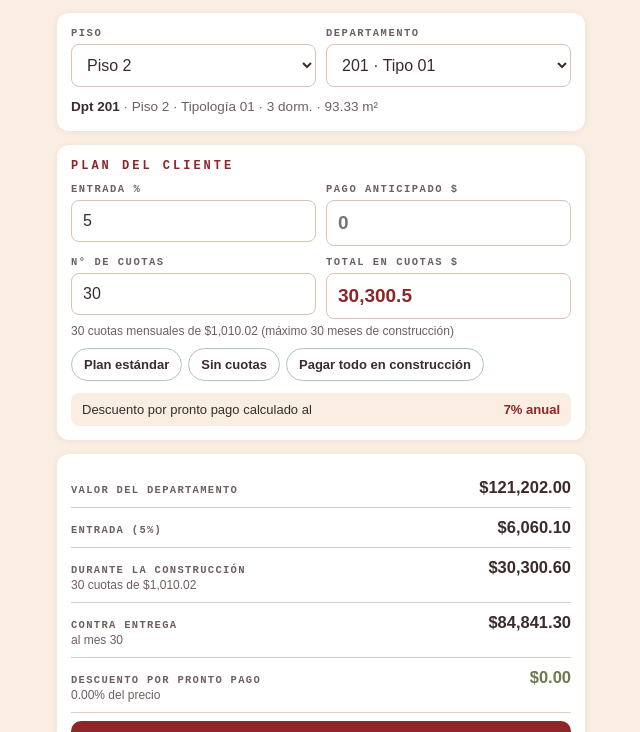
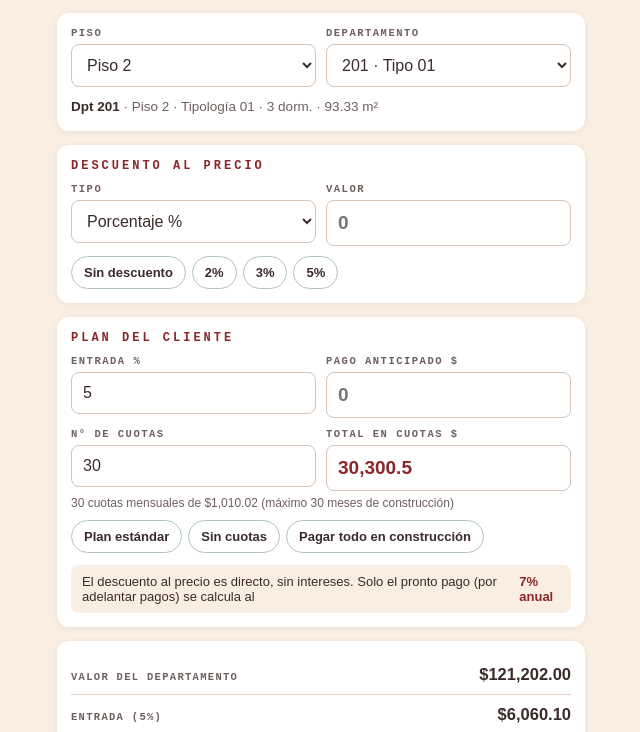
Before and after one commit to andleo83ec/edificiolavuelta, a website: page cotizador/calculadora.html in a window 1280 px wide. Shown: the part 80-812 px from the top of the page, without its empty margins (319-959 px from the left). Drawn offline with Linux system fonts and the light colour scheme; no server answers.

Commit message:
Add files via upload

```diff
--- a/cotizador/calculadora.html
+++ b/cotizador/calculadora.html
@@ -65,6 +65,20 @@ button:focus-visible,.chip:focus-visible{outline:3px solid var(--azul);outline-o
   </div>
 
   <div class="card">
+    <p class="ctit">Descuento al precio</p>
+    <div class="grid">
+      <div><label class="flbl" for="dTipo">Tipo</label><select id="dTipo"><option value="p">Porcentaje %</option><option value="m">Monto $</option></select></div>
+      <div><label class="flbl" for="dVal">Valor</label><input id="dVal" class="monto" type="text" inputmode="decimal" placeholder="0" autocomplete="off"></div>
+    </div>
+    <div class="atajos" id="atajosDesc">
+      <button type="button" class="chip" data-d="0">Sin descuento</button>
+      <button type="button" class="chip" data-d="2">2%</button>
+      <button type="button" class="chip" data-d="3">3%</button>
+      <button type="button" class="chip" data-d="5">5%</button>
+    </div>
+  </div>
+
+  <div class="card">
     <p class="ctit">Plan del cliente</p>
     <div class="grid">
       <div><label class="flbl" for="entrada">Entrada %</label><input id="entrada" type="number" inputmode="decimal" min="0" max="100" step="0.5"></div>
@@ -78,17 +92,19 @@ button:focus-visible,.chip:focus-visible{outline:3px solid var(--azul);outline-o
       <button type="button" class="chip" data-a="sin-cuotas">Sin cuotas</button>
       <button type="button" class="chip" data-a="todo">Pagar todo en construcción</button>
     </div>
-    <div class="tasa"><span>Descuento por pronto pago calculado al</span><b id="tasaTxt"></b></div>
+    <div class="tasa" id="bTasa"><span>Descuento por pronto pago calculado al</span><b id="tasaTxt"></b></div>
   </div>
 
   <div class="card">
     <div id="avisos"></div>
     <div class="linea"><span class="l">Valor del departamento</span><span class="v" id="rPrecio"></span></div>
+    <div class="linea desc" id="fCom"><span class="l">Descuento al precio<small id="sCom"></small></span><span class="v" id="rCom"></span></div>
+    <div class="linea" id="fNeto"><span class="l">Precio con descuento</span><span class="v" id="rNeto"></span></div>
     <div class="linea"><span class="l" id="lEntrada">Entrada</span><span class="v" id="rEntrada"></span></div>
     <div class="linea" id="fAnt"><span class="l">Pago anticipado<small>al firmar</small></span><span class="v" id="rAnt"></span></div>
     <div class="linea" id="fCuo"><span class="l">Durante la construcción<small id="sCuo"></small></span><span class="v" id="rCuo"></span></div>
     <div class="linea"><span class="l">Contra entrega<small id="sCE"></small></span><span class="v" id="rCE"></span></div>
-    <div class="linea desc"><span class="l">Descuento por pronto pago<small id="sDesc"></small></span><span class="v" id="rDesc"></span></div>
+    <div class="linea desc" id="fPP"><span class="l">Descuento por pronto pago<small id="sDesc"></small></span><span class="v" id="rDesc"></span></div>
     <div class="total"><span class="l">Precio final</span><span class="v" id="rFinal"></span></div>
     <div class="comp" id="comp"></div>
     <button class="generar" id="btnCot" type="button">Generar cotización con este plan</button>
@@ -124,15 +140,19 @@ function estandar(){
 
 function calcular(){
   const u=actual(); if(!u) return;
-  if(!totalEditado) $("#totalCuotas").value=fmt(Math.round(u.precio*CFG.cuotasPct)/100);
-  const p=lvPlan(u.precio,{entradaPct:num($("#entrada")),anticipado:num($("#anticipado")),cuotas:num($("#cuotas")),totalCuotas:num($("#totalCuotas"))});
+  const dc=lvDescuento(u.precio,$("#dTipo").value,num($("#dVal"))), base=dc.neto;
+  if(!totalEditado) $("#totalCuotas").value=fmt(Math.round(base*CFG.cuotasPct)/100);
+  const p=lvPlan(base,{entradaPct:num($("#entrada")),anticipado:num($("#anticipado")),cuotas:num($("#cuotas")),totalCuotas:num($("#totalCuotas"))});
   ultimo=p;
-  const s=lvPlan(u.precio,{});
+  const s=lvPlan(base,{});
+  $("#fPP").hidden=!p.D;
+  $("#bTasa").innerHTML=`<span>El descuento al precio es directo, sin intereses. Solo el pronto pago (por adelantar pagos) se calcula al</span><b id="tasaTxt">${p.tasa}% anual</b>`;
+  $("#fCom").hidden=!dc.desc; $("#fNeto").hidden=!dc.desc;
+  $("#sCom").textContent=`${dc.pct.toFixed(2)}% del precio de lista`; $("#rCom").textContent="− "+usd(dc.desc); $("#rNeto").textContent=usd(base);
   $("#info").innerHTML=`<b>Dpt ${u.unidad}</b> · Piso ${u.piso} · Tipología ${u.tipologia} · ${u.dormitorios} dorm. · ${(+u.area_total).toFixed(2)} m²`;
   $("#ayudaCuotas").textContent=p.n?`${p.n} cuotas mensuales de ${usd(p.c)} (máximo ${CFG.plazoMeses} meses de construcción)`:`Sin cuotas durante la construcción`;
-  $("#tasaTxt").textContent=`${p.tasa}% anual`;
   $("#avisos").innerHTML=p.avisos.map(a=>`<div class="aviso">${a}</div>`).join("");
-  $("#rPrecio").textContent=usd(p.precio);
+  $("#rPrecio").textContent=usd(u.precio);
   $("#lEntrada").textContent=`Entrada (${p.entradaPct}%)`; $("#rEntrada").textContent=usd(p.E);
   $("#fAnt").hidden=!p.A; $("#rAnt").textContent=usd(p.A);
   $("#fCuo").hidden=!p.n; $("#sCuo").textContent=`${p.n} cuotas de ${usd(p.c)}`; $("#rCuo").textContent=usd(p.total);
@@ -142,7 +162,9 @@ function calcular(){
   $("#comp").innerHTML=`<b>Plan estándar:</b> entrada ${usd(s.E)} · ${s.n} cuotas de ${usd(s.c)} · contra entrega ${usd(s.CE)} · sin descuento.<br>El descuento equivale a los intereses que el proyecto ahorra al recibir el dinero antes, calculados al ${p.tasa}% anual.`;
 }
 
-document.querySelectorAll("#entrada,#anticipado,#cuotas").forEach(el=>el.addEventListener("input",calcular));
+document.querySelectorAll("#entrada,#anticipado,#cuotas,#dVal").forEach(el=>el.addEventListener("input",calcular));
+$("#dTipo").addEventListener("change",calcular);
+$("#atajosDesc").addEventListener("click",e=>{ const b=e.target.closest(".chip"); if(!b) return; $("#dTipo").value="p"; $("#dVal").value=+b.dataset.d?b.dataset.d:""; calcular(); });
 $("#totalCuotas").addEventListener("input",()=>{ totalEditado=true; calcular(); });
 ["#anticipado","#totalCuotas"].forEach(s=>$(s).addEventListener("blur",e=>{ const v=num(e.target); e.target.value=fmt(v); }));
 document.querySelector(".atajos").addEventListener("click",e=>{
@@ -157,7 +179,7 @@ $("#unidad").addEventListener("change",calcular);
 $("#btnCot").addEventListener("click",()=>{
   const u=actual(), p=ultimo; if(!u||!p) return;
   const q=new URLSearchParams(); ["nombre","cel","correo","ci"].forEach(k=>{ if(qs.get(k)) q.set(k,qs.get(k)); });
-  q.set("unidad",u.unidad); q.set("plan","p"); q.set("ent",p.entradaPct); q.set("ant",p.A); q.set("n",p.n); q.set("cuotas",p.total);
+  q.set("unidad",u.unidad); { const dv=num($("#dVal")); if(dv){ q.set("dt",$("#dTipo").value); q.set("dv",dv); } } q.set("plan","p"); q.set("ent",p.entradaPct); q.set("ant",p.A); q.set("n",p.n); q.set("cuotas",p.total);
   location.href="/cotizador/?"+q;
 });
 
@@ -172,6 +194,7 @@ lvCargarUnidades().then(datos=>{
   if(pedida) $("#piso").value=pedida.piso;
   llenarUnidades(); if(pedida) $("#unidad").value=pedida.unidad;
   estandar();
+  if(qs.get("dv")){ $("#dTipo").value=qs.get("dt")==="m"?"m":"p"; $("#dVal").value=qs.get("dv"); }
   if(qs.get("plan")==="p"){ $("#entrada").value=qs.get("ent")??CFG.entradaPct; $("#anticipado").value=fmt(+qs.get("ant")||0);
     $("#cuotas").value=qs.get("n")??CFG.plazoMeses; $("#totalCuotas").value=fmt(+qs.get("cuotas")||0); totalEditado=true; }
   calcular();
--- a/cotizador/plan.js
+++ b/cotizador/plan.js
@@ -88,6 +88,14 @@ window.lvPlan = function (precio, o) {
   let total = n ? Math.max(0, o.totalCuotas ?? precio * C.cuotasPct / 100) : 0;
   let c = n ? total / n : 0;
 
+  if (o.sinPronto) {                                            // descuento al precio: sin descuento por pronto pago
+    if (E + A > precio) { A = r2(Math.max(0, precio - E)); avisos.push("El pago anticipado cubre todo el departamento; se ajustó al máximo."); }
+    if (E + A + total > precio) { total = Math.max(0, precio - E - A); avisos.push("Con estos pagos el departamento queda pagado en la construcción; se ajustó la cuota."); }
+    c = n ? r2(total / n) : 0; total = r2(c * n);
+    const CE = r2(Math.max(0, precio - E - A - total));
+    return { precio, E, entradaPct: o.entradaPct ?? C.entradaPct, A, n, c, total, CE, D: 0,
+             final: precio, pctDesc: 0, tasa: o.tasa ?? C.tasaAnual, plazo: T, avisos, sinPronto: true };
+  }
   if (E + A > vpStd) {                                          // pagó todo al inicio
     A = r2(Math.max(0, vpStd - E)); c = 0; total = 0;
     avisos.push("El pago anticipado cubre todo el departamento; se ajustó al máximo.");
```
Also changed, not shown: cotizador/index.html (+4 -3 lines).
